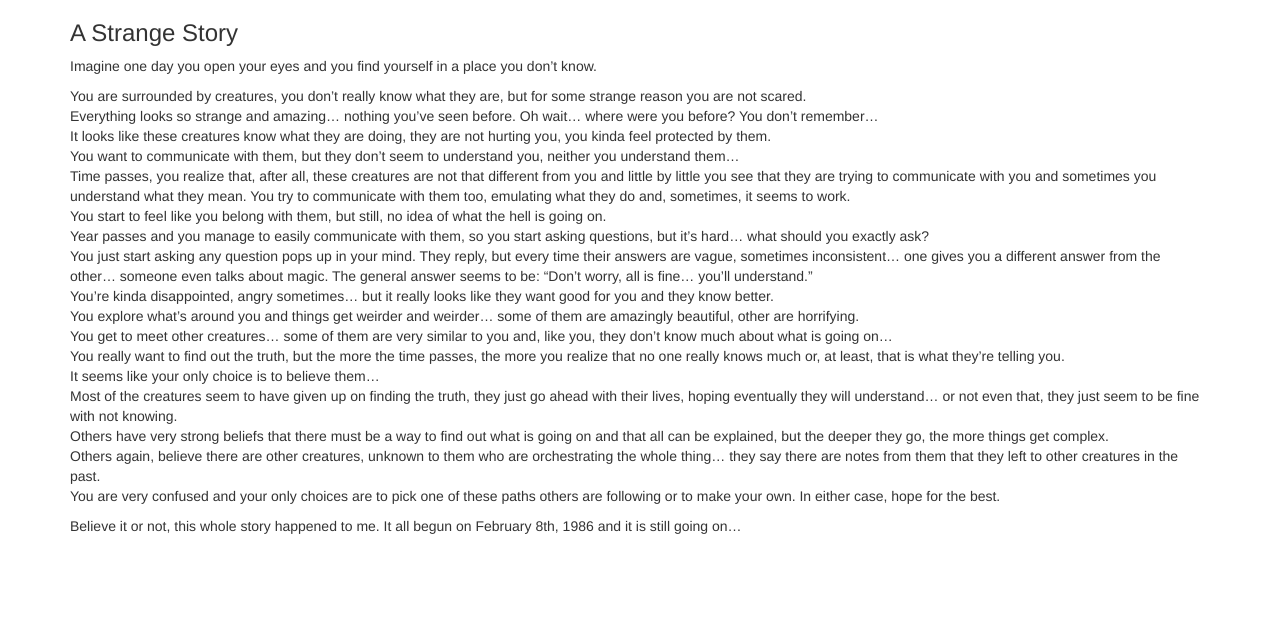
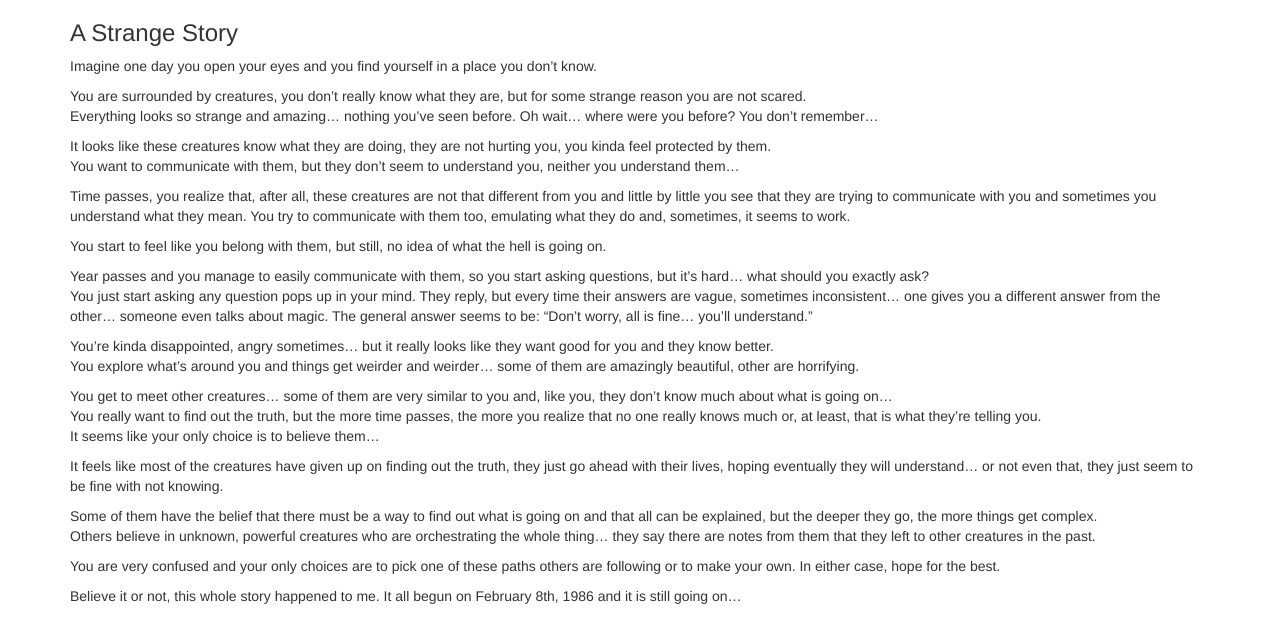
Before and after one commit to giampiero7/giampiero7.github.io, a Jekyll site: the page built from _posts/2015-01-18-a-strange-story.md, in a window 1280 px wide. Shown: the top 643 px of the page. Built offline with Jekyll 4.4.1, drawn with Linux system fonts in a browser that asks for light colours; nearby versions of some CDN libraries.

Commit message:
Update 2015-01-18-a-strange-story.md

```diff
--- a/_posts/2015-01-18-a-strange-story.md
+++ b/_posts/2015-01-18-a-strange-story.md
@@ -8,20 +8,39 @@ Imagine one day you open your eyes and you find yourself in a place you don't kn
 
 You are surrounded by creatures, you don't really know what they are, but for some strange reason you are not scared.
 Everything looks so strange and amazing… nothing you've seen before. Oh wait… where were you before? You don't remember…
+
+
 It looks like these creatures know what they are doing, they are not hurting you, you kinda feel protected by them.
 You want to communicate with them, but they don't seem to understand you, neither you understand them…
+
+
 Time passes, you realize that, after all, these creatures are not that different from you and little by little you see that they are trying to communicate with you and sometimes you understand what they mean. You try to communicate with them too, emulating what they do and, sometimes, it seems to work.
+
+
 You start to feel like you belong with them, but still, no idea of what the hell is going on.
+
+
 Year passes and you manage to easily communicate with them, so you start asking questions, but it’s hard… what should you exactly ask?
-You just start asking any question pops up in your mind. They reply, but every time their answers are vague, sometimes inconsistent… one gives you a different answer from the other… someone even talks about magic. The general answer seems to be: “Don’t worry, all is fine… you’ll understand.”
+You just start asking any question pops up in your mind. They reply, but every time their answers are vague, sometimes inconsistent… one gives you a different answer from the other… someone even talks about magic. The general answer seems to be: "Don’t worry, all is fine… you’ll understand."
+
+
 You’re kinda disappointed, angry sometimes… but it really looks like they want good for you and they know better.
 You explore what’s around you and things get weirder and weirder… some of them are amazingly beautiful, other are horrifying.
+
+
 You get to meet other creatures… some of them are very similar to you and, like you, they don’t know much about what is going on…
-You really want to find out the truth, but the more the time passes, the more you realize that no one really knows much or, at least, that is what they’re telling you.
+You really want to find out the truth, but the more time passes, the more you realize that no one really knows much or, at least, that is what they’re telling you.
 It seems like your only choice is to believe them…
-Most of the creatures seem to have given up on finding the truth, they just go ahead with their lives, hoping eventually they will understand… or not even that, they just seem to be fine with not knowing.
-Others have very strong beliefs that there must be a way to find out what is going on and that all can be explained, but the deeper they go, the more things get complex.
-Others again, believe there are other creatures, unknown to them who are orchestrating the whole thing… they say there are notes from them that they left to other creatures in the past.
+
+
+It feels like most of the creatures have given up on finding out the truth, they just go ahead with their lives, hoping eventually they will understand… or not even that, they just seem to be fine with not knowing.
+
+
+Some of them have the belief that there must be a way to find out what is going on and that all can be explained, but the deeper they go, the more things get complex.
+Others believe in unknown, powerful creatures who are orchestrating the whole thing… they say there are notes from them that they left to other creatures in the past.
+
+
 You are very confused and your only choices are to pick one of these paths others are following or to make your own. In either case, hope for the best.
 
+
 Believe it or not, this whole story happened to me. It all begun on February 8th, 1986 and it is still going on…
```
